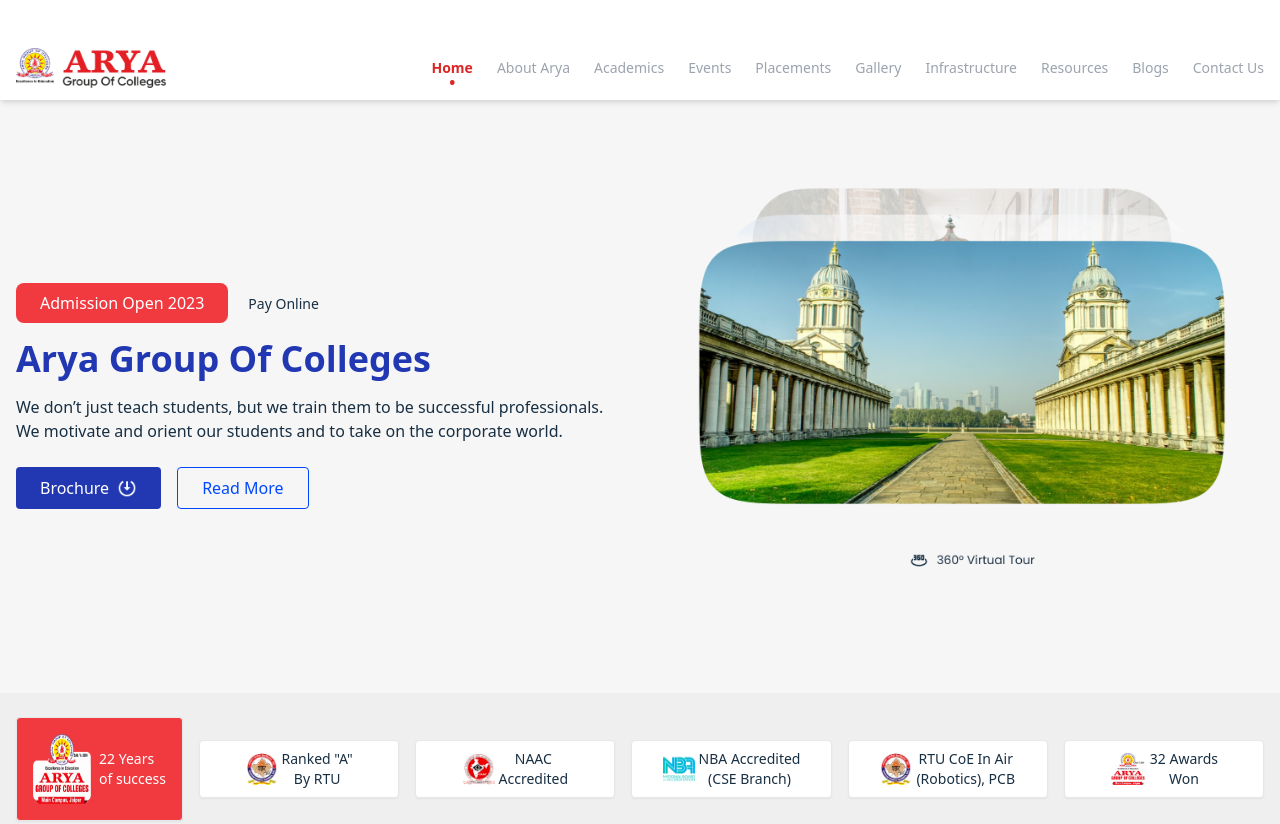
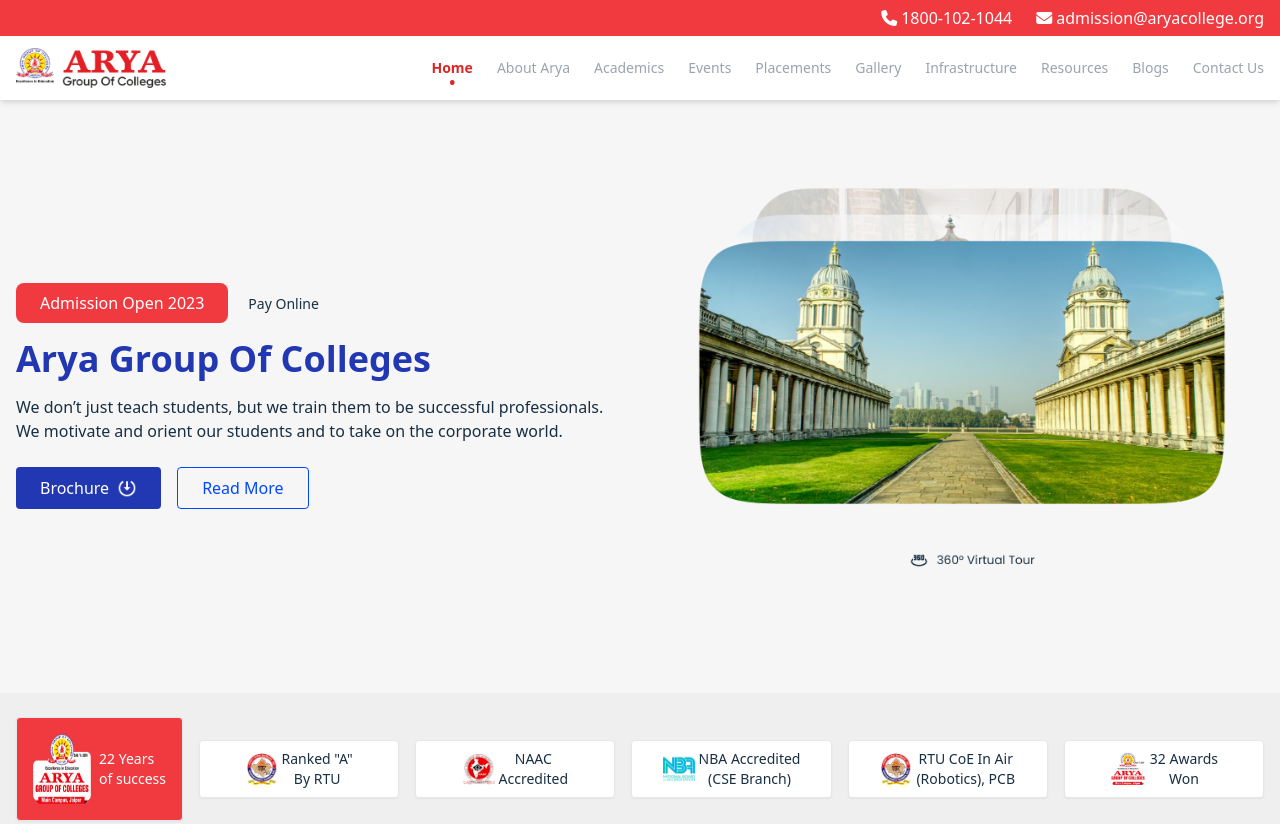
Before and after one commit to jatinpathak072/Arya_Project, a website: page index.html in a window 1280 px wide. Shown: the top 824 px of the page. Drawn offline with nearby package versions, Linux system fonts and the light colour scheme; a web font is replaced by a local one.

Commit message:
Update index.html

```diff
--- a/index.html
+++ b/index.html
@@ -14,7 +14,7 @@
 </head>
 <body>
 <header class="bg-white shadow-md relative z-999">
-  <div class="w-full text-white text-sm px-4 py-2" id="red">
+  <div class="w-full bg-[#F13A40] text-white text-sm px-4 py-2" id="red">
   <div class="max-w-7xl mx-auto flex justify-center md:justify-end items-center">
   <div
         class="flex justify-center sm:flex-row gap-6 w-full sm:w-auto cursor-pointer items-center sm:items-start text-[12px] md:text-[16px]">
```
